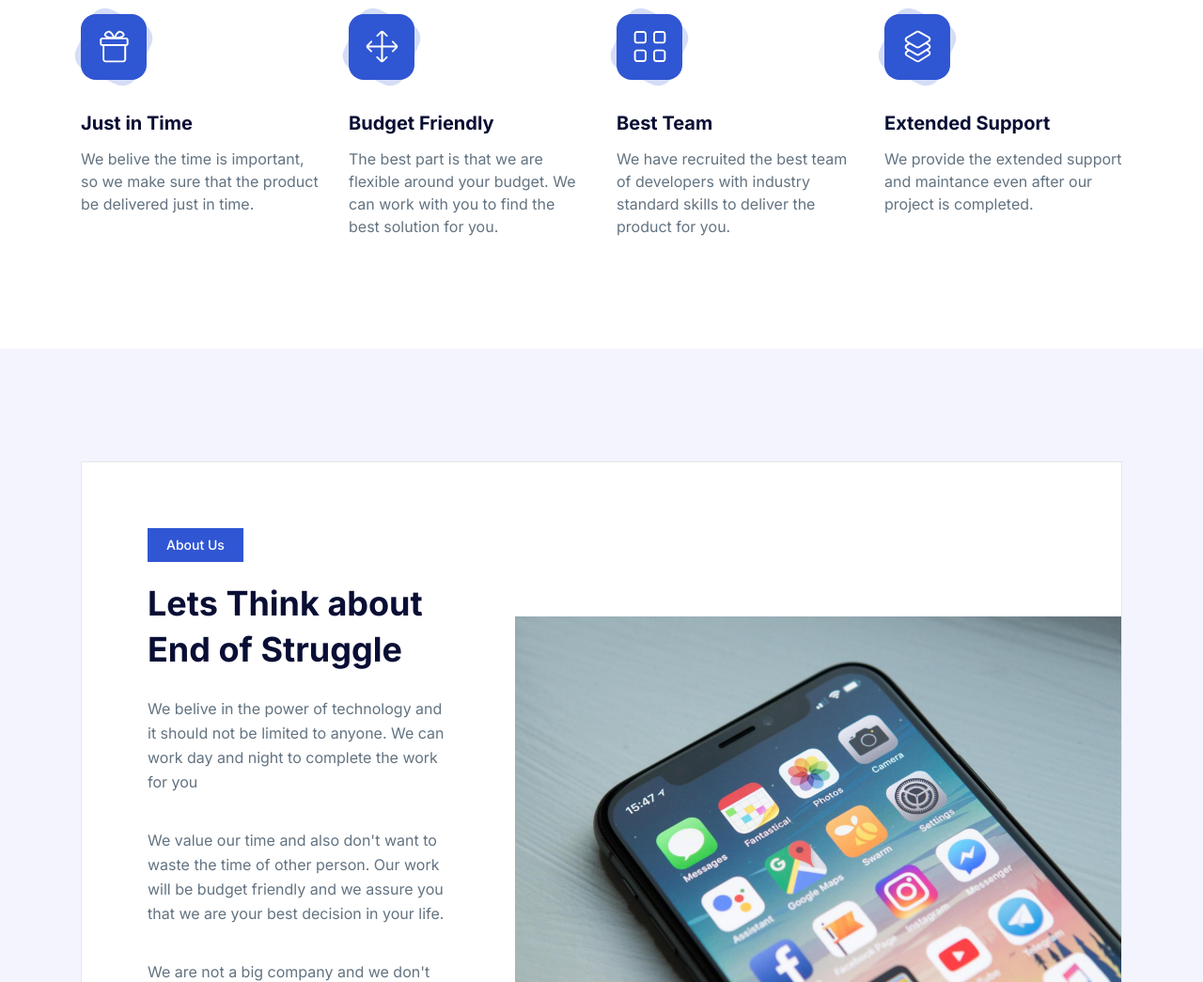
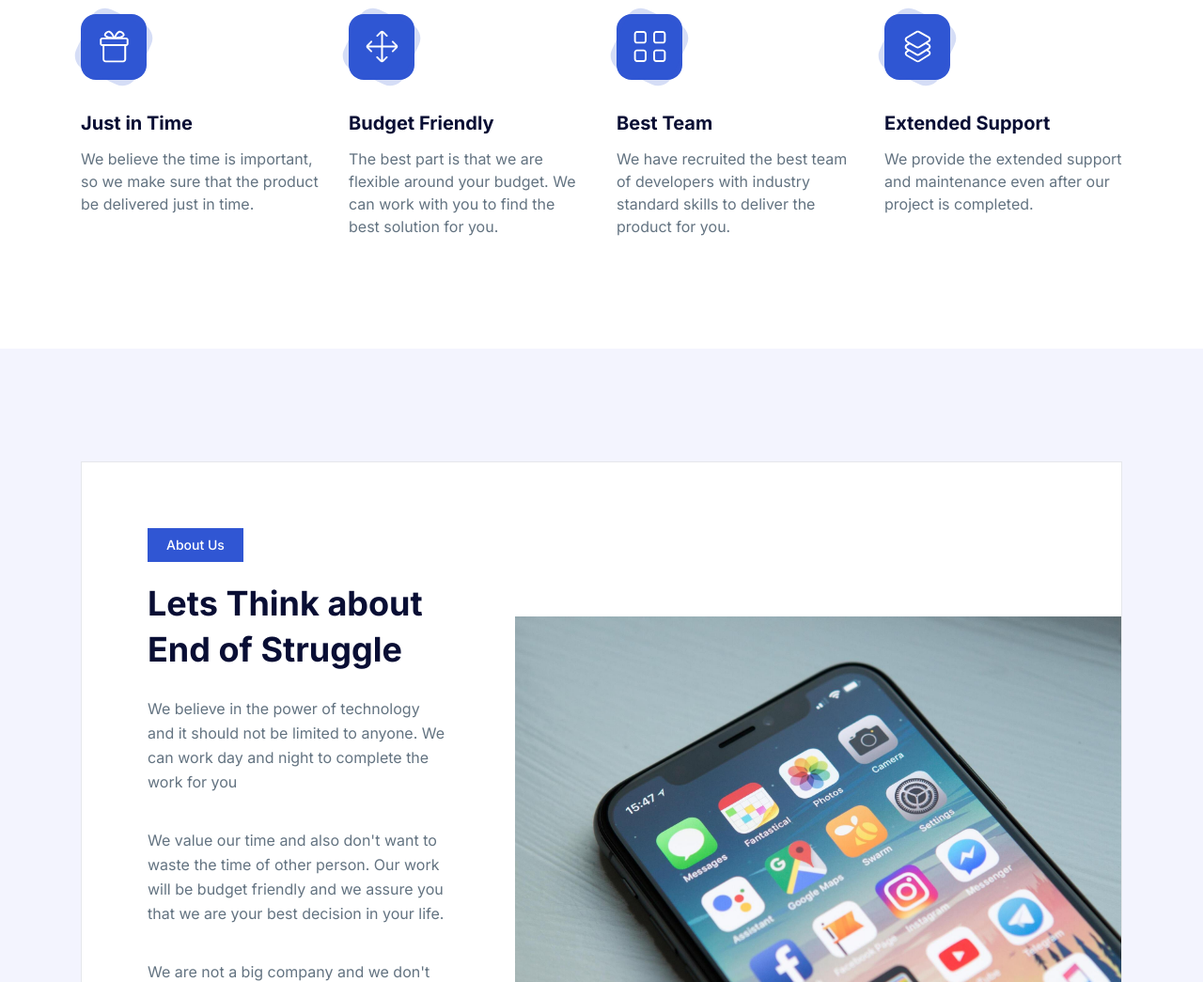
Before and after one commit to triyam/strugend, a website: page index.html in a window 1280 px wide. Shown: the part 962-2007 px from the top of the page at 94% size. Drawn offline with Linux system fonts and the light colour scheme.

Commit message:
spelling checks

```diff
--- a/index.html
+++ b/index.html
@@ -690,7 +690,7 @@
               Just in Time
             </h4>
             <p class="text-body-color mb-8 lg:mb-11">
-              We belive the time is important, so we make sure that the product be delivered just in time.
+              We believe the time is important, so we make sure that the product be delivered just in time.
             </p>
             <!-- <a href="javascript:void(0)" class="font-medium text-base text-body-color hover:text-primary">
               Learn More
@@ -843,7 +843,7 @@
               Extended Support
             </h4>
             <p class="text-body-color mb-8 lg:mb-11">
-              We provide the extended support and maintance even after our project is completed.
+              We provide the extended support and maintenance even after our project is completed.
             </p>
             <!-- <a href="javascript:void(0)" class="font-medium text-base text-body-color hover:text-primary">
               Learn More
@@ -903,7 +903,7 @@
                   Lets Think about End of Struggle
                 </h2>
                 <p class="text-base text-body-color mb-9 leading-relaxed">
-                  We belive in the power of technology and it should not be limited to anyone. We can work day and night to complete the work for you
+                  We believe in the power of technology and it should not be limited to anyone. We can work day and night to complete the work for you
                 </p>
                 <p class="text-base text-body-color mb-9 leading-relaxed">
                   We value our time and also don't want to waste the time of other person. Our work will be budget friendly and we assure you that we are your best decision in your life.
```
